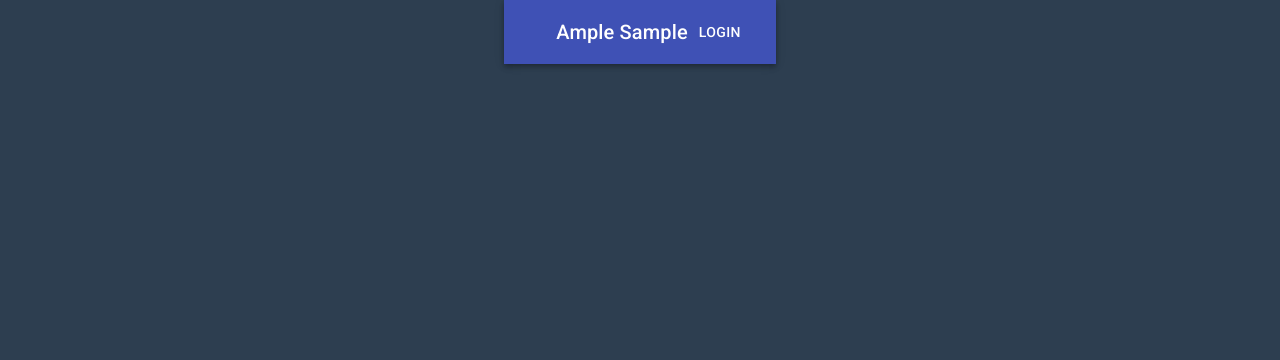
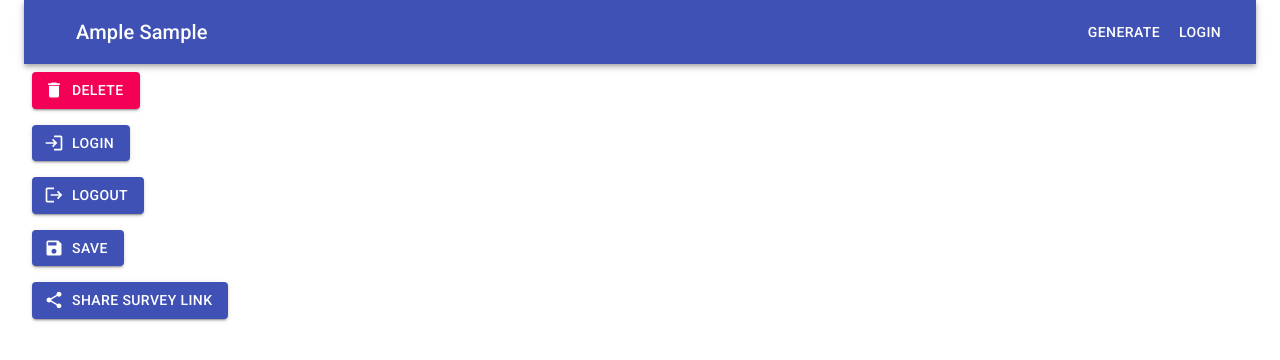
Before and after one commit to DoshPocket/ample-sample, a React (Create React App) app in the folder client/: page / in a window 1280 px wide. Shown: the top 360 px of the page. Built offline with nearby package versions, Linux system fonts and the light colour scheme.

Commit message:
added buttons and nav bar

```diff
--- a/client/src/App.js
+++ b/client/src/App.js
@@ -23,7 +23,7 @@ function App() {
   return (
     <ApolloProvider client={client}>
       <Router>
-        <div className="flex-column justify-center align-center min-100-vh bg-primary">
+        <div>
           <Routes>
             <Route
               path="/"
--- a/client/src/components/DeleteBtn/index.js
+++ b/client/src/components/DeleteBtn/index.js
@@ -0,0 +1,27 @@
+import React from 'react';
+import Button from '@material-ui/core/Button';
+import { makeStyles } from '@material-ui/core/styles';
+import DeleteIcon from '@mui/icons-material/Delete';
+
+const useStyles = makeStyles((theme) => ({
+  button: {
+    margin: theme.spacing(1),
+  },
+}));
+
+export default function DeleteBtn() {
+    const classes = useStyles();
+
+    return (
+      <div>
+        <Button
+          variant="contained"
+          color="secondary"
+          className={classes.button}
+          startIcon={<DeleteIcon />}
+        >
+        Delete
+      </Button>
+      </div>
+  );
+}
--- a/client/src/components/LoginBtn/index.js
+++ b/client/src/components/LoginBtn/index.js
@@ -0,0 +1,30 @@
+import React from 'react';
+import Button from '@material-ui/core/Button';
+import { makeStyles } from '@material-ui/core/styles';
+import LoginIcon from '@mui/icons-material/Login';
+// import Profile from './pages/Profile';
+import Home from '../../pages/Home';
+
+const useStyles = makeStyles((theme) => ({
+  button: {
+    margin: theme.spacing(1),
+  },
+}));
+
+export default function LoginBtn() {
+    const classes = useStyles();
+
+    return (
+      <div>
+        <Button
+          variant="contained"
+          color="primary"
+          className={classes.button}
+          startIcon={<LoginIcon />}
+          onClick={() => {<Home />}}
+        >
+        Login
+      </Button>
+      </div>
+  );
+}
--- a/client/src/components/LogoutBtn/index.js
+++ b/client/src/components/LogoutBtn/index.js
@@ -0,0 +1,27 @@
+import React from 'react';
+import Button from '@material-ui/core/Button';
+import { makeStyles } from '@material-ui/core/styles';
+import LogoutIcon from '@mui/icons-material/Logout';
+
+const useStyles = makeStyles((theme) => ({
+  button: {
+    margin: theme.spacing(1),
+  },
+}));
+
+export default function LogoutBtn() {
+    const classes = useStyles();
+
+    return (
+      <div>
+        <Button
+          variant="contained"
+          color="primary"
+          className={classes.button}
+          startIcon={<LogoutIcon />}
+        >
+        Logout
+      </Button>
+      </div>
+  );
+}
--- a/client/src/components/Nav/index.js
+++ b/client/src/components/Nav/index.js
@@ -0,0 +1,42 @@
+import React from "react";
+import { makeStyles } from '@material-ui/core/styles';
+import AppBar from '@material-ui/core/AppBar';
+import Toolbar from '@material-ui/core/Toolbar';
+import Typography from '@material-ui/core/Typography';
+import Button from '@material-ui/core/Button';
+import IconButton from '@material-ui/core/IconButton';
+
+const useStyles = makeStyles((theme) => ({
+    root: {
+      flexGrow: 1,
+    },
+    menuButton: {
+      marginRight: theme.spacing(2),
+    },
+    title: {
+      flexGrow: 1,
+    },
+    top: {
+        margin: 0,
+    }
+  }));
+
+export default function Nav() {
+    const classes = useStyles();
+
+    return (
+      <div className={classes.root}>
+        <AppBar position="static">
+          <Toolbar>
+            <IconButton edge="start" className={classes.menuButton} color="inherit" aria-label="menu">
+            </IconButton>
+            <Typography variant="h6" className={classes.title}>
+              Ample Sample
+            </Typography>
+            <Button color="inherit">Generate</Button>
+            <Button color="inherit">Login</Button>
+          </Toolbar>
+        </AppBar>
+      </div>
+    );
+  }
--- a/client/src/components/SaveBtn/index.js
+++ b/client/src/components/SaveBtn/index.js
@@ -0,0 +1,27 @@
+import React from 'react';
+import Button from '@material-ui/core/Button';
+import { makeStyles } from '@material-ui/core/styles';
+import SaveIcon from '@mui/icons-material/Save';
+
+const useStyles = makeStyles((theme) => ({
+  button: {
+    margin: theme.spacing(1),
+  },
+}));
+
+export default function SaveBtn() {
+    const classes = useStyles();
+
+    return (
+      <div>
+        <Button
+          variant="contained"
+          color="primary"
+          className={classes.button}
+          startIcon={<SaveIcon />}
+        >
+        Save
+      </Button>
+      </div>
+  );
+}
--- a/client/src/components/ShareableBtn/index.js
+++ b/client/src/components/ShareableBtn/index.js
@@ -0,0 +1,27 @@
+import React from 'react';
+import Button from '@material-ui/core/Button';
+import { makeStyles } from '@material-ui/core/styles';
+import ShareableIcon from '@mui/icons-material/Share';
+
+const useStyles = makeStyles((theme) => ({
+  button: {
+    margin: theme.spacing(1),
+  },
+}));
+
+export default function ShareableBtn() {
+    const classes = useStyles();
+
+    return (
+      <div>
+        <Button
+          variant="contained"
+          color="primary"
+          className={classes.button}
+          startIcon={<ShareableIcon />}
+        >
+        Share Survey Link
+      </Button>
+      </div>
+  );
+}
--- a/client/src/pages/home.js
+++ b/client/src/pages/home.js
@@ -1,39 +1,44 @@
 import React from "react";
 import { makeStyles } from '@material-ui/core/styles';
-import AppBar from '@material-ui/core/AppBar';
-import Toolbar from '@material-ui/core/Toolbar';
-import Typography from '@material-ui/core/Typography';
-import Button from '@material-ui/core/Button';
-import IconButton from '@material-ui/core/IconButton';
-// import MenuIcon from '@material-ui/icons/Menu';
+import Nav from '../components/Nav';
+import DeleteBtn from '../components/DeleteBtn';
+import Container from '@material-ui/core/Container';
+import Grid from '@material-ui/core/Grid';
+import LoginBtn from "../components/LoginBtn";
+import LogoutBtn from "../components/LogoutBtn";
+import SaveBtn from "../components/SaveBtn";
+import ShareableBtn from "../components/ShareableBtn";
 
 const useStyles = makeStyles((theme) => ({
-    root: {
-      flexGrow: 1,
-    },
-    menuButton: {
-      marginRight: theme.spacing(2),
-    },
-    title: {
-      flexGrow: 1,
-    },
-  }));
+  root: {
+    flexGrow: 1,
+  },
+  // paper: {
+  //   padding: theme.spacing(2),
+  //   textAlign: 'center',
+  //   color: theme.palette.text.secondary,
+  // },
+}));
 
   export default function Home() {
     const classes = useStyles();
 
     return (
       <div className={classes.root}>
-        <AppBar position="static">
-          <Toolbar>
-            <IconButton edge="start" className={classes.menuButton} color="inherit" aria-label="menu">
-            </IconButton>
-            <Typography variant="h6" className={classes.title}>
-              Ample Sample
-            </Typography>
-            <Button color="inherit">Login</Button>
-          </Toolbar>
-        </AppBar>
+        <Grid container spacing={2} alignItems="stretch">
+          <Grid item xs={12}>
+            <Container>
+              <div>
+                {Nav()}
+                {DeleteBtn()}
+                {LoginBtn()}
+                {LogoutBtn()}
+                {SaveBtn()}
+                {ShareableBtn()}
+              </div>
+            </Container>
+          </Grid>
+        </Grid>
       </div>
     );
   }
```
Also changed, not shown: 2 other files (tests, documents, lock files or other folders).
